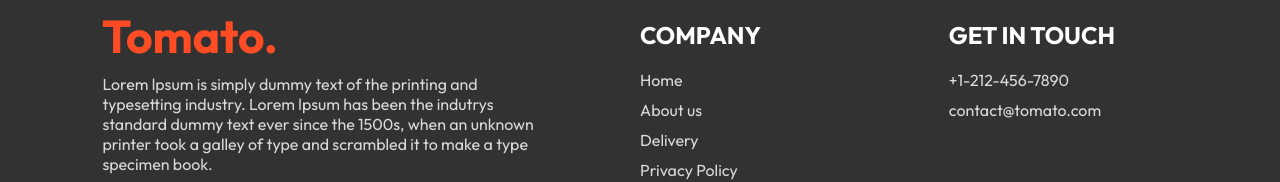
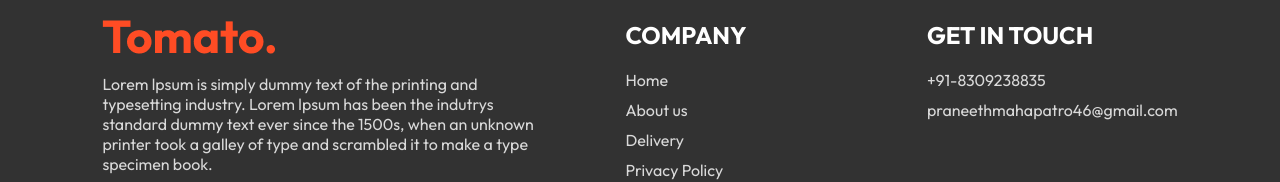
Before and after one commit to Praneethpranee18/Food-del, a React (Vite) app in the folder frontend/: page /myorders in a window 1280 px wide. Shown: the part 272-454 px from the top of the page. Built offline with nearby package versions, Linux system fonts and the light colour scheme; no server answers.

Commit message:
added some files and modified some files

```diff
--- a/frontend/src/components/Footer/Footer.jsx
+++ b/frontend/src/components/Footer/Footer.jsx
@@ -27,8 +27,8 @@ const Footer = () => {
             <div className="footer-content-right">
                 <h2>GET IN TOUCH</h2>
                 <ul>
-                    <li>+1-212-456-7890</li>
-                    <li>contact@tomato.com</li>
+                    <li>+91-8309238835</li>
+                    <li>praneethmahapatro46@gmail.com</li>
                 </ul>
             </div>
         </div>
```
